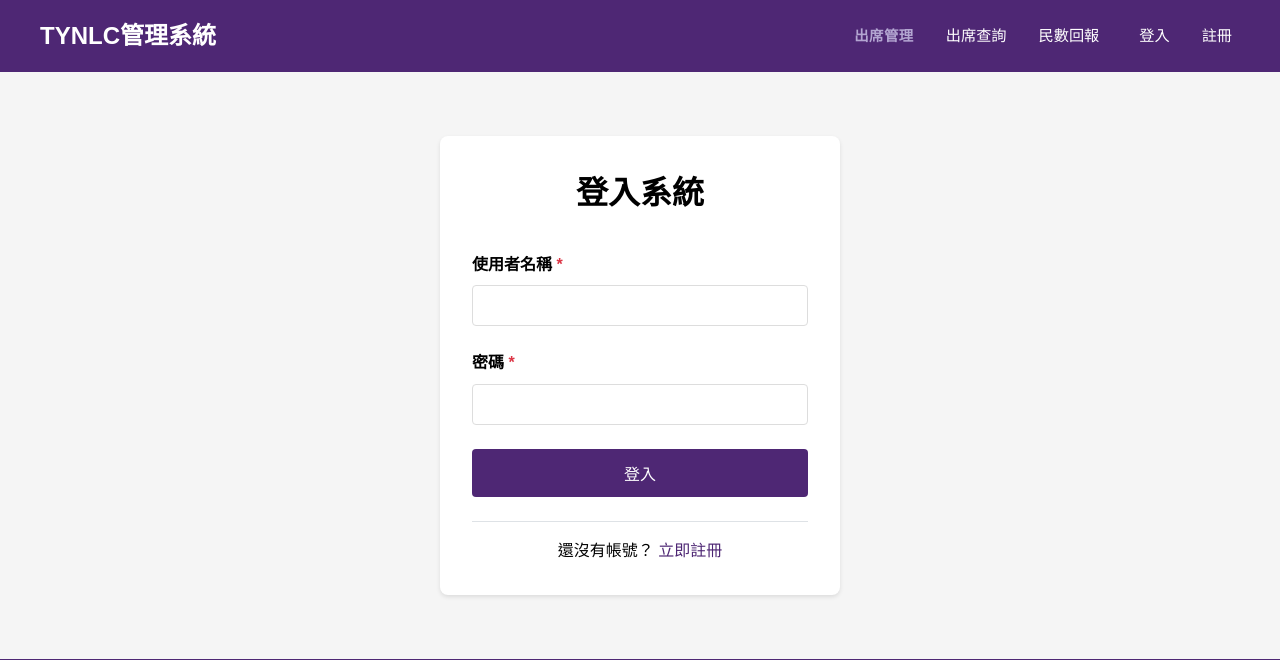
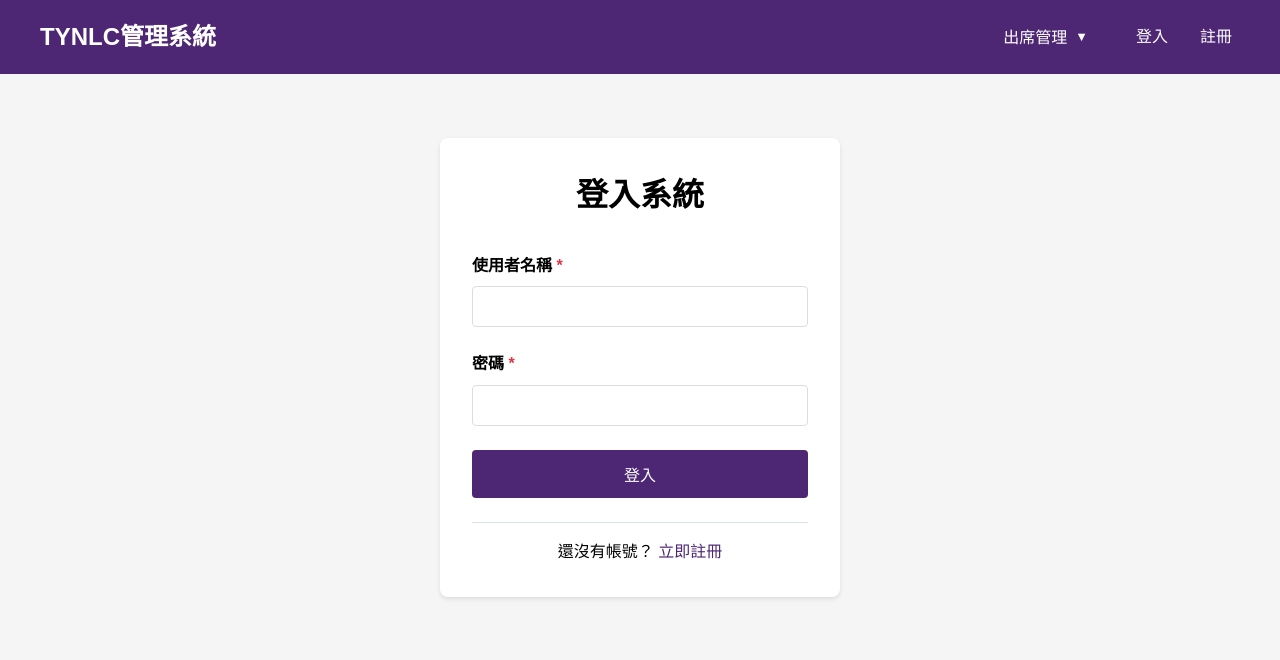
Before and after one commit to Orz3br4/NLC_Bot, a FastAPI app: page /login in a window 1280 px wide. Shown: the top 660 px of the page. Run offline with FastAPI, Linux system fonts and the light colour scheme.

Commit message:
Refine nav bar ui

```diff
--- a/user-service/src/app/templates/header.html
+++ b/user-service/src/app/templates/header.html
@@ -5,27 +5,39 @@
         <button class="nav-toggle" onclick="toggleNav()">☰</button>
         <div class="nav-links" id="navLinks">
             <!-- 出席管理 -->
-            <div class="nav-group">
-                <span class="nav-group-title">出席管理</span>
+            <div class="nav-dropdown">
+                <button class="nav-dropdown-btn" onclick="toggleDropdown('attendance')">
+                    出席管理 <span class="dropdown-arrow">▼</span>
+                </button>
+                <div class="nav-dropdown-content" id="attendance-dropdown">
                     <a href="/attendance/query" class="nav-link">出席查詢</a>
                     <a href="/attendance/report" class="nav-link">民數回報</a>
+                </div>
             </div>
 
             {% if request.session.get('user_id') %}
                 <!-- 使用者管理 -->
-                <div class="nav-group">
-                    <span class="nav-group-title">使用者管理</span>
+                <div class="nav-dropdown">
+                    <button class="nav-dropdown-btn" onclick="toggleDropdown('user')">
+                        使用者管理 <span class="dropdown-arrow">▼</span>
+                    </button>
+                    <div class="nav-dropdown-content" id="user-dropdown">
                         <a href="/user/create" class="nav-link">新增使用者</a>
                         <a href="/user/update" class="nav-link">更新使用者</a>
                         <a href="/user/delete" class="nav-link">刪除使用者</a>
                     </div>
+                </div>
 
                 <!-- 組織管理 -->
-                <div class="nav-group">
-                    <span class="nav-group-title">組織管理</span>
+                <div class="nav-dropdown">
+                    <button class="nav-dropdown-btn" onclick="toggleDropdown('organization')">
+                        組織管理 <span class="dropdown-arrow">▼</span>
+                    </button>
+                    <div class="nav-dropdown-content" id="organization-dropdown">
                         <a href="/organization-category/create" class="nav-link">新增組織類別</a>
                         <a href="/organization-unit/create" class="nav-link">新增組織單位</a>
                         <a href="/organization-units/update" class="nav-link">更新組織單位</a>
+                    </div>
                 </div>
 
                 <div class="user-info">
@@ -50,6 +62,36 @@ function toggleNav() {
     navLinks.classList.toggle('active');
 }
 
+function toggleDropdown(dropdownId) {
+    const dropdown = document.getElementById(dropdownId + '-dropdown');
+    const button = dropdown.previousElementSibling;
+    const arrow = button.querySelector('.dropdown-arrow');
+
+    // Close other dropdowns
+    closeAllDropdowns(dropdownId);
+
+    // Toggle current dropdown
+    dropdown.classList.toggle('active');
+    arrow.classList.toggle('rotated');
+}
+
+function closeAllDropdowns(exceptId) {
+    const dropdowns = document.querySelectorAll('.nav-dropdown-content');
+    const arrows = document.querySelectorAll('.dropdown-arrow');
+
+    dropdowns.forEach(function(dropdown) {
+        if (!exceptId || dropdown.id !== exceptId + '-dropdown') {
+            dropdown.classList.remove('active');
+        }
+    });
+
+    arrows.forEach(function(arrow) {
+        if (!exceptId || !arrow.closest('.nav-dropdown').querySelector('#' + exceptId + '-dropdown')) {
+            arrow.classList.remove('rotated');
+        }
+    });
+}
+
 // Close navigation when clicking outside
 document.addEventListener('DOMContentLoaded', function() {
     const navLinks = document.getElementById('navLinks');
@@ -59,9 +101,16 @@ document.addEventListener('DOMContentLoaded', function() {
     document.addEventListener('click', function(event) {
         const isClickInsideNav = navLinks.contains(event.target);
         const isClickOnToggle = navToggle.contains(event.target);
+        const isDropdownButton = event.target.closest('.nav-dropdown-btn');
 
         if (!isClickInsideNav && !isClickOnToggle && navLinks.classList.contains('active')) {
             navLinks.classList.remove('active');
+            closeAllDropdowns();
+        }
+
+        // Close dropdowns when clicking outside
+        if (!isClickInsideNav && !isDropdownButton) {
+            closeAllDropdowns();
         }
     });
 
@@ -69,9 +118,16 @@ document.addEventListener('DOMContentLoaded', function() {
     document.addEventListener('touchstart', function(event) {
         const isClickInsideNav = navLinks.contains(event.target);
         const isClickOnToggle = navToggle.contains(event.target);
+        const isDropdownButton = event.target.closest('.nav-dropdown-btn');
 
         if (!isClickInsideNav && !isClickOnToggle && navLinks.classList.contains('active')) {
             navLinks.classList.remove('active');
+            closeAllDropdowns();
+        }
+
+        // Close dropdowns when touching outside
+        if (!isClickInsideNav && !isDropdownButton) {
+            closeAllDropdowns();
         }
     });
 
@@ -81,6 +137,7 @@ document.addEventListener('DOMContentLoaded', function() {
         link.addEventListener('click', function() {
             if (window.innerWidth <= 768) {
                 navLinks.classList.remove('active');
+                closeAllDropdowns();
             }
         });
     });
--- a/user-service/src/assets/css/style.css
+++ b/user-service/src/assets/css/style.css
@@ -61,47 +61,74 @@ body {
     width: auto;
 }
 
-/* Navigation groups */
+/* Navigation dropdowns */
+.nav-dropdown {
+    position: relative;
+}
+
+.nav-dropdown-btn {
+    background: none;
+    border: none;
+    color: white;
+    padding: 0.5rem 1rem;
+    cursor: pointer;
+    font-size: 1rem;
+    display: flex;
+    align-items: center;
+    gap: 0.5rem;
+    transition: all 0.3s ease;
+    border-radius: 4px;
+}
+
+.nav-dropdown-btn:hover {
+    background-color: rgba(255, 255, 255, 0.1);
+    color: #3498db;
+}
+
+.dropdown-arrow {
+    font-size: 0.8rem;
+    transition: transform 0.3s ease;
+}
+
+.dropdown-arrow.rotated {
+    transform: rotate(180deg);
+}
+
+.nav-dropdown-content {
+    display: none;
+    position: absolute;
+    top: 100%;
+    left: 0;
+    background-color: #5a3085;
+    min-width: 180px;
+    box-shadow: 0 4px 8px rgba(0, 0, 0, 0.2);
+    border-radius: 4px;
+    z-index: 1000;
+    padding: 0.5rem 0;
+}
+
+.nav-dropdown-content.active {
+    display: block;
+}
+
+.nav-dropdown-content .nav-link {
+    display: block;
+    padding: 0.75rem 1rem;
+    color: white;
+    text-decoration: none;
+    transition: background-color 0.3s ease;
+    font-size: 0.9rem;
+}
+
+.nav-dropdown-content .nav-link:hover {
+    background-color: rgba(255, 255, 255, 0.1);
+    color: #3498db;
+}
+
+/* Navigation groups (for non-dropdown items like login/register) */
 .nav-group {
     display: flex;
-    flex-direction: column;
-    gap: 0.5rem;
-}
-
-.nav-group-title {
-    font-size: 0.9rem;
-    font-weight: bold;
-    color: #b3a5d1;
-    text-transform: uppercase;
-    letter-spacing: 0.5px;
-    margin-bottom: 0.25rem;
-    border-bottom: 1px solid rgba(255, 255, 255, 0.2);
-    padding-bottom: 0.25rem;
-}
-
-.nav-group .nav-link {
-    margin-left: 0.5rem;
-    font-size: 0.95rem;
-}
-
-/* Desktop navigation groups */
-@media (min-width: 769px) {
-    .nav-group {
-        flex-direction: row;
-        align-items: center;
-        gap: 1rem;
-    }
-
-    .nav-group-title {
-        border-bottom: none;
-        margin-bottom: 0;
-        padding-bottom: 0;
-        margin-right: 0.5rem;
-    }
-
-    .nav-group .nav-link {
-        margin-left: 0;
-    }
+    gap: 1rem;
 }
 
 /* 主要內容區域樣式 */
```
Also changed, not shown: other parts of user-service/src/assets/css/style.css (+49 -0 lines). Lines whose indentation alone changed are shown as unchanged.
